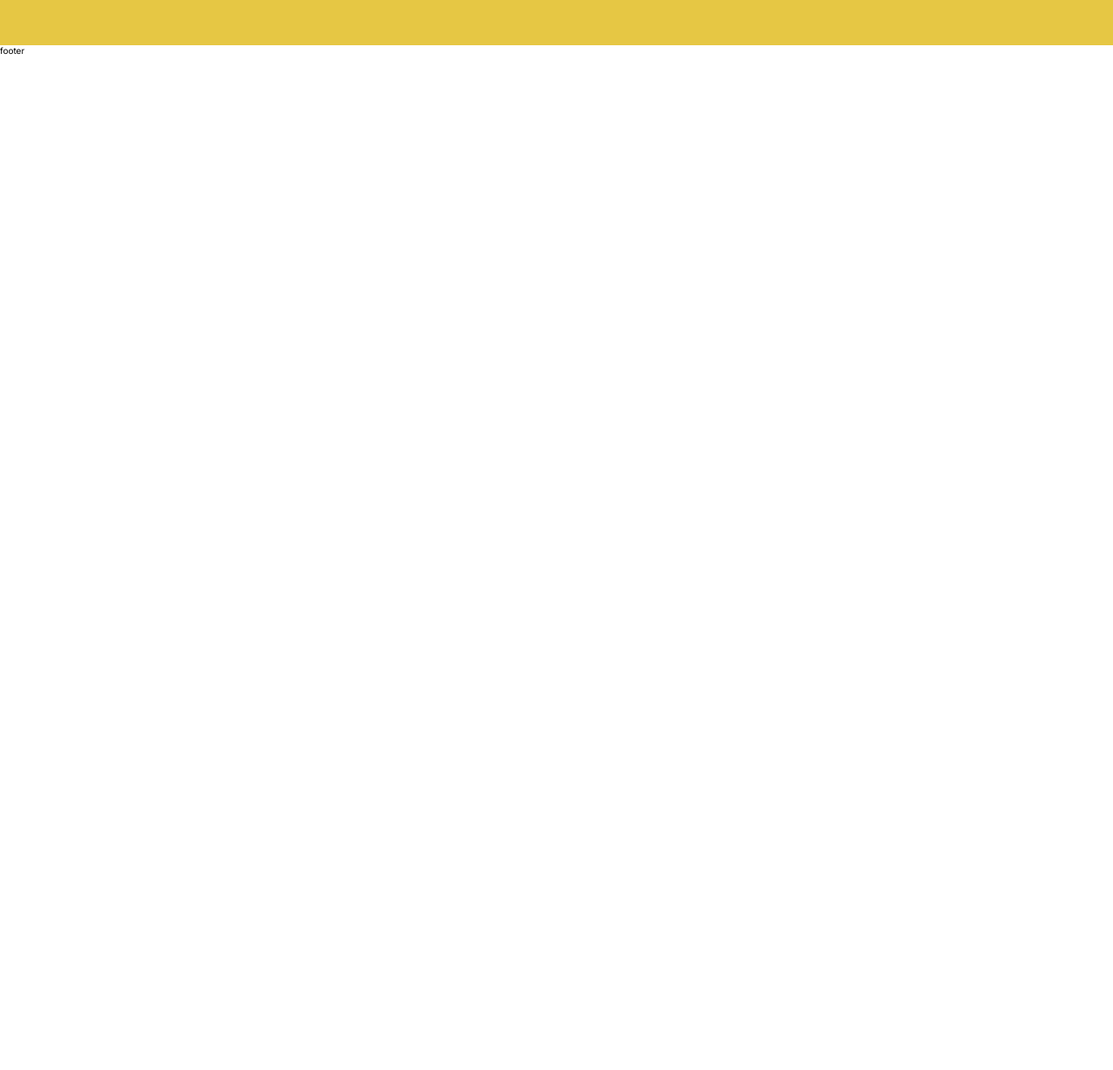
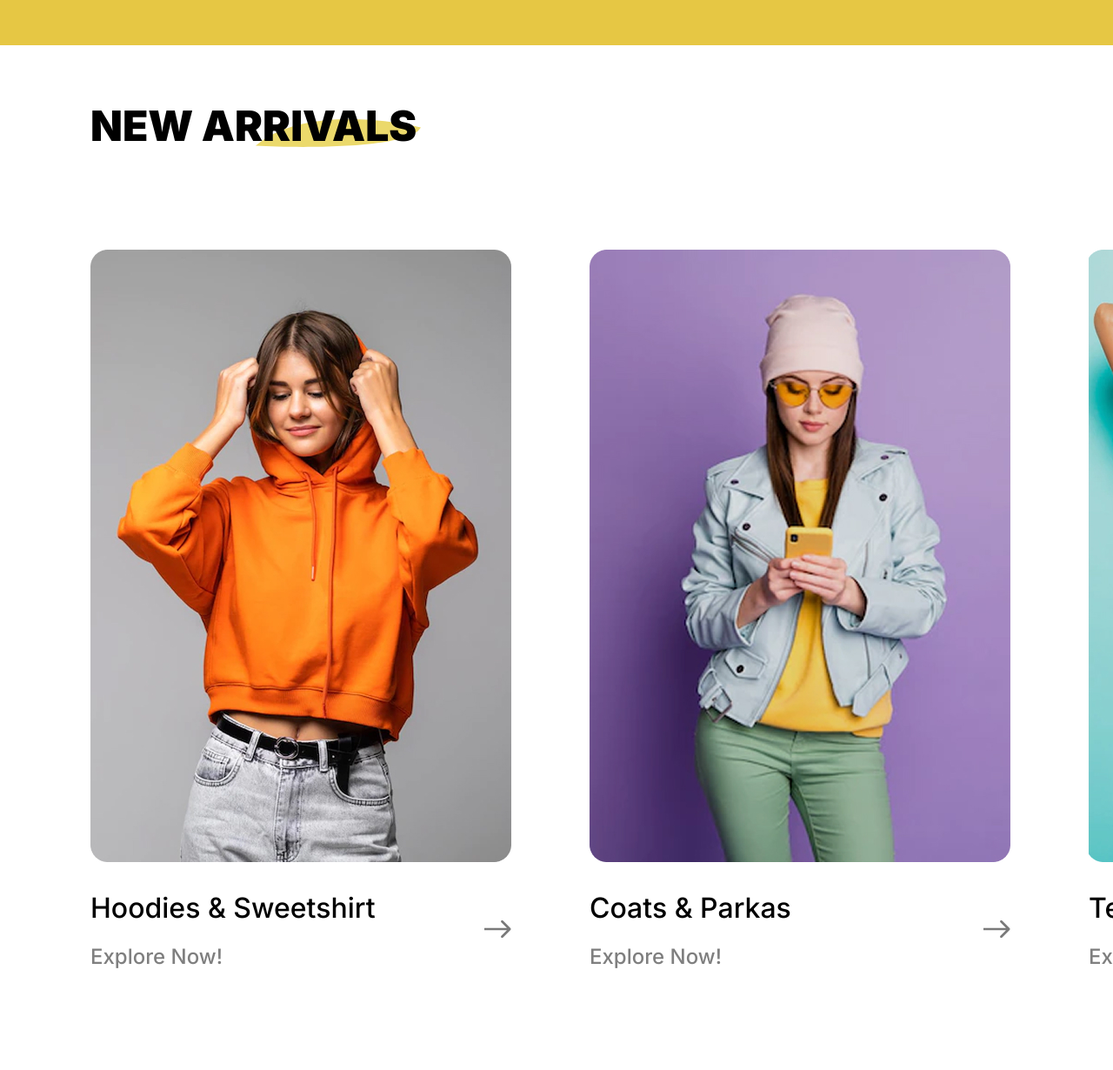
Before and after one commit to ilya11melnikov/clothes_shop_landing, a website: page src/index.html in a window 1280 px wide. Shown: the part 1570-2800 px from the top of the page at 87% size. Before the commit the page ends 1634 px from the top, so only its background shows below. Drawn offline with nearby package versions, Linux system fonts and the light colour scheme; files that its build step writes are made by us from their sources.

Commit message:
add: new_arrivals section

```diff
--- a/src/html/new_arrivals.html
+++ b/src/html/new_arrivals.html
@@ -1,5 +1,34 @@
-<section class="section">
+<section class="section section--new_arrivals">
 	<div class="container container--new_arrivals">
-
+		<div class="section_title">NEW ARRIVALS</div>
+		<div class="new_arrivals__w">
+			<div class="new_arrivals__block">
+				<div class="new_arrivals__picture">
+					<img src="./imgs/new_arrivals/girl_1.jpg" alt="girl" class="new_arrivals__img" />
+				</div>
+				<div class="new_arrivals__clothes">
+					<div class="new_arrivals__clothes_name">Hoodies & Sweetshirt</div>
+					<div class="new_arrivals__clothes_descr">Explore Now!</div>
+				</div>
+			</div>
+			<div class="new_arrivals__block">
+				<div class="new_arrivals__picture">
+					<img src="./imgs/new_arrivals/girl_2.jpg" alt="girl" class="new_arrivals__img" />
+				</div>
+				<div class="new_arrivals__clothes">
+					<div class="new_arrivals__clothes_name">Coats & Parkas</div>
+					<div class="new_arrivals__clothes_descr">Explore Now!</div>
+				</div>
+			</div>
+			<div class="new_arrivals__block">
+				<div class="new_arrivals__picture">
+					<img src="./imgs/new_arrivals/girl_3.jpg" alt="girl" class="new_arrivals__img" />
+				</div>
+				<div class="new_arrivals__clothes">
+					<div class="new_arrivals__clothes_name">Tees & T-Shirt</div>
+					<div class="new_arrivals__clothes_descr">Explore Now!</div>
+				</div>
+			</div>
+		</div>
 	</div>
 </section>
--- a/src/scss/_base.scss
+++ b/src/scss/_base.scss
@@ -34,6 +34,10 @@ body {
 	&.section--hero {
 		padding: 2.8rem 0 6.3rem 0;
 	}
+
+	&.section--new_arrivals {
+		padding: 6.9rem 0 19rem 0;
+	}
 }
 
 .container {
@@ -57,5 +61,35 @@ body {
 		padding: 0 0;
 	}
 
+	&.container--new_arrivals {
+		padding: 0 10.4rem;
+	}
+}
 
+.section_title {
+	position: relative;
+	font-weight: 900;
+	font-size: 4.8rem;
+	line-height: 1;
+
+	color: $color_black;
+
+	margin-bottom: 11.8rem;
+
+	&::after {
+		position: absolute;
+		content: '';
+		left: 19rem;
+		bottom: 0;
+
+		width: 19rem;
+		height: 3.2rem;
+
+		background-image: url(../imgs/hero/line.svg);
+		background-position: center;
+		background-repeat: no-repeat;
+		background-size: contain;
+
+		z-index: -1;
+	}
 }
--- a/src/scss/blocks/_new_arrivals.scss
+++ b/src/scss/blocks/_new_arrivals.scss
@@ -1,2 +1,59 @@
 @use './helpers/variables' as *;
 @use './helpers/extends/extends' as *;
+
+.new_arrivals__w {
+	display: flex;
+	align-items: center;
+	column-gap: 9rem;
+}
+
+.new_arrivals__picture {
+	display: block;
+	width: 48.4rem;
+	height: 70.4rem;
+	border-radius: 2rem;
+
+	margin-bottom: 2.8rem;
+}
+
+.new_arrivals__img {
+	@extend %cover_img;
+}
+
+.new_arrivals__clothes {
+    position: relative;
+&::after {
+    position: absolute;
+    content: "";
+    right: 0;
+    top: 38px;
+
+    width: 3.2rem;
+    height: 2.2rem;
+
+    background-image: url(../imgs/new_arrivals/arrow.svg);
+		background-position: center;
+		background-repeat: no-repeat;
+		background-size: contain;
+
+        cursor: pointer;
+}
+}
+
+.new_arrivals__clothes_name {
+	font-weight: 500;
+	font-size: 3.2rem;
+	line-height: 1.56;
+
+	color: $color_black;
+
+	margin-bottom: 0.7rem;
+}
+
+.new_arrivals__clothes_descr {
+	font-weight: 500;
+	font-size: 2.4rem;
+	line-height: 2;
+
+	color: $color_descr_2;
+}
--- a/src/scss/helpers/_variables.scss
+++ b/src/scss/helpers/_variables.scss
@@ -9,6 +9,7 @@ $color_black: #000;
 
 $color_accent: #E6C744;
 $color_descr: #C2C8DA;
+$color_descr_2: #7F7F7F;
 
 // $color_hover: #F9995D;
 
```
Also changed, not shown: src/imgs/new_arrivals/arrow.svg (added), src/imgs/new_arrivals/girl_1.jpg (added), src/imgs/new_arrivals/girl_2.jpg (added), src/imgs/new_arrivals/girl_3.jpg (added).
